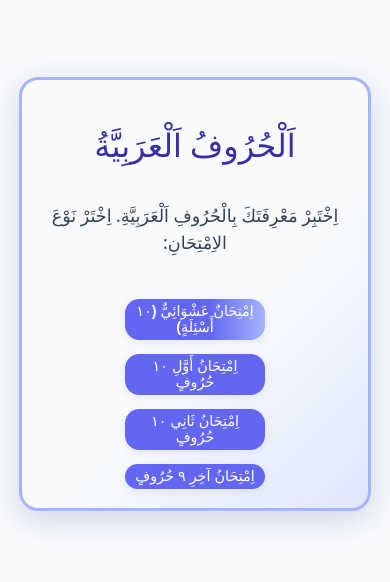
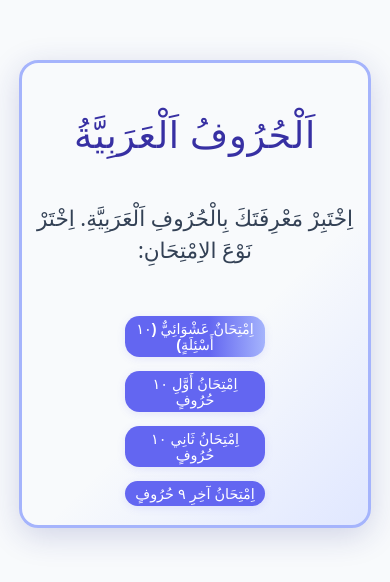
Before and after one commit to YousofFarrag/letrasarabe, a React (Vite) app: page / in a window 390 px wide. Shown: the part 160-742 px from the top of the page. Built offline with nearby package versions, Linux system fonts and the light colour scheme.

Commit message:
style: improve mobile layout, fit frame with margins, remove black background

```diff
--- a/src/index.css
+++ b/src/index.css
@@ -83,18 +83,21 @@ body {
   font-weight: 800;
   margin-bottom: 0.5em;
   text-align: center;
+  font-size: 2.3em;
+  letter-spacing: 0.02em;
 }
 .quiz-desc {
   color: #334155;
-  font-size: 1.1em;
+  font-size: 1.35em;
   margin-bottom: 1.5em;
   text-align: center;
+  font-weight: 500;
 }
 .question-counter {
   color: #6366f1;
   font-weight: 600;
   margin-bottom: 0.7em;
-  font-size: 1.1em;
+  font-size: 1.25em;
 }
 .question-box {
   background: #e0e7ff;
@@ -106,7 +109,8 @@ body {
 }
 .question-text {
   color: #0f172a;
-  font-size: 1.15em;
+  font-size: 1.45em;
+  font-weight: bold;
 }
 .options-grid {
   display: grid;
@@ -120,7 +124,7 @@ body {
   color: #3730a3;
   border: 2px solid #a5b4fc;
   border-radius: 1em;
-  font-size: 0.95em;
+  font-size: 1.5em;
   font-weight: 600;
   padding: 0.4em 1.1em;
   transition: background 0.2s, border 0.2s, color 0.2s, box-shadow 0.2s;
@@ -148,7 +152,7 @@ body {
   border-radius: 1em;
   padding: 1em 0.7em;
   margin-top: 1em;
-  font-size: 1.1em;
+  font-size: 1.25em;
   text-align: center;
   font-weight: 600;
   box-shadow: 0 2px 8px 0 rgba(239, 68, 68, 0.07);
@@ -187,10 +191,11 @@ body {
   font-weight: 800;
   margin-bottom: 0.7em;
   text-align: center;
+  font-size: 2em;
 }
 .results-score {
   color: #0f172a;
-  font-size: 1.3em;
+  font-size: 1.4em;
   margin-bottom: 1.5em;
   text-align: center;
 }
@@ -206,7 +211,7 @@ body {
   color: #fff;
   border: none;
   border-radius: 2em;
-  font-size: 0.95em;
+  font-size: 1.15em;
   font-weight: 700;
   padding: 0.4em 2em;
   box-shadow: 0 2px 8px 0 rgba(245, 158, 66, 0.13);
@@ -223,7 +228,7 @@ body {
 }
 @media (max-width: 600px) {
   .home-btn-inside {
-    font-size: 0.9em;
+    font-size: 1em;
     padding: 0.3em 1.2em;
     margin-top: 2.2rem;
   }
```
